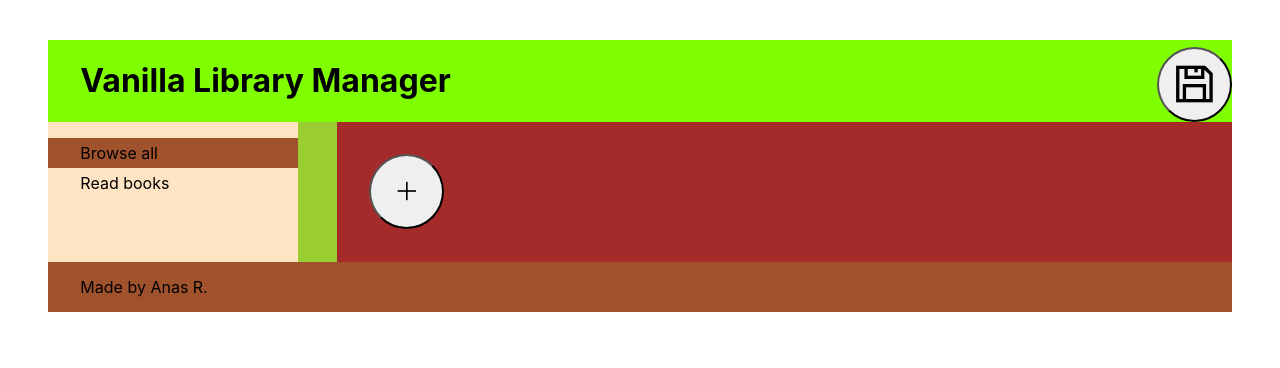
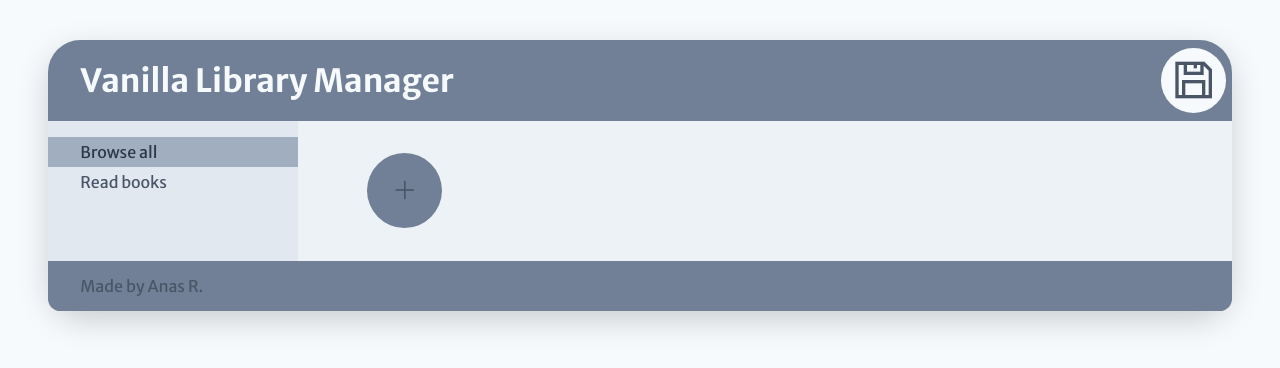
Before and after one commit to anas-r/vanilla-library, a website built with webpack: page dist/index.html in a window 1280 px wide. Built offline with nearby package versions, Linux system fonts and the light colour scheme.

Commit message:
improved design

```diff
--- a/src/assets/css/styles.css
+++ b/src/assets/css/styles.css
@@ -1,13 +1,21 @@
+@import url('https://fonts.googleapis.com/css2?family=Merriweather+Sans:wght@400;700&display=swap');
+
 :root {
     --baseline: 20px;
-    --baselinephi: calc(1.618*var(--baseline));
-    --baselineihp: calc(0.618*var(--baseline));
+    --baselinephi: calc(1.618 * var(--baseline));
+    --baselineihp: calc(0.618 * var(--baseline));
+}
+
+body {
+    background-color: #F7FAFC;
 }
 
 * {
     box-sizing: border-box;
-    font-family: "SF Pro Display", sans-serif;
+    font-family: "Merriweather Sans", sans-serif;
     cursor: default;
+    transition: all 0.3s ease-in-out;
+    color: #4A5568;
 }
 
 .hidden {
@@ -20,26 +28,35 @@ ul {
 }
 
 .content {
-    margin: calc(2*var(--baseline));
+    border-radius: var(--baselinephi);
+    margin: calc(2 * var(--baseline));
     display: grid;
-    background-color: yellowgreen;
+    background-color: #EDF2F7;
+    box-shadow: 0px 10px 34px -4px rgba(0,0,0,0.21);
     grid-template-areas: 'header header header header header' 'nav lib lib lib lib' 'footer footer footer footer footer';
 }
 
 header {
     padding-left: var(--baselinephi);
+    border-radius: var(--baselinephi) var(--baselinephi) 0 0;
+    height: 81px;
     grid-area: header;
     justify-content: space-between;
-    background-color: chartreuse;
+    background-color: #718096;
     display: flex;
 }
+
 /*
 NAVIGATION SIDEBAR
  */
 nav {
     grid-area: nav;
-    background-color: bisque;
+    background-color: #E2E8F0;
     max-width: 250px;
+}
+
+nav li {
+    cursor: pointer;
 }
 
 nav ul li {
@@ -47,8 +64,13 @@ nav ul li {
     padding: 5px var(--baselinephi);
 }
 
+h1 {
+    color: #F7FAFC;
+}
+
 .nav-selected {
-    background-color: sienna;
+    background-color: #A0AEC0;
+    color : #2D3748;
 }
 
 /*
@@ -57,31 +79,36 @@ SECTION
 
 .library {
     grid-area: lib;
-    background-color: brown;
     display: grid;
     grid-template-columns: repeat(4, 1fr);
-    grid-gap:var(--baselinephi);
+    grid-gap: var(--baselinephi);
     padding: var(--baselinephi);
 }
 
 .book {
     margin: 0;
     padding: 0 var(--baseline) var(--baseline) var(--baseline);
-    background-color: bisque;
+    background-color: #E2E8F0;
     border-radius: var(--baselineihp);
+    box-shadow: 0px 10px 34px -4px rgba(0,0,0,0.15);
+}
+
+.book:hover {
+    box-shadow: 0px 10px 34px -4px rgba(0,0,0,0.3);
 }
 
 .book-read > .book-menu {
-    background-color: sienna;
+    background-color: #718096;
 }
+
 
 .book-menu {
     display: flex;
     width: calc(100% + 2 * var(--baseline));
     justify-content: flex-end;
     margin-bottom: var(--baselineihp);
-    transform: translate(calc(-1*var(--baseline)));
-    background-color: chartreuse;
+    transform: translate(calc(-1 * var(--baseline)));
+    background-color: #CBD5E0;
     padding: var(--baselineihp);
     border-radius: var(--baselineihp) var(--baselineihp) 0 0;
 }
@@ -91,6 +118,18 @@ SECTION
     height: 35px;
     width: 35px;
     border-radius: 35px;
+    border: none;
+    color: #A0AEC0;
+    background-color: #F7FAFC;
+    cursor: pointer;
+}
+
+.book-read .menu-option {
+    color: #718096;
+}
+
+.menu-option * {
+    cursor: pointer;
 }
 
 .book-option {
@@ -105,18 +144,46 @@ SECTION
     justify-content: flex-end;
 }
 
+.btn-wrapper button {
+    background-color: #F7FAFC;
+}
+
 .btn-wrapper > *,
 .save-btn-wrapper > * {
     width: 75px;
     height: 75px;
     border-radius: 75px;
+    border: none;
+}
+
+.btn-wrapper:hover > *,
+.save-btn-wrapper:hover > * {
+    box-shadow: 0px 10px 34px -4px rgba(0,0,0,0.35);
+}
+
+.save-btn-wrapper > *{
+    margin: auto 6px auto auto;
+    width: 65px;
+    height: 65px;
+    color: #A0AEC0;
+    background-color: #F7FAFC;
+    cursor: pointer;
+}
+
+.save-btn-wrapper i {
+    cursor: pointer;
+}
+
+.btn-wrapper button {
+    background-color: #718096;
+    color: #F3FAFC;
 }
 
 *[contenteditable="true"] {
-    background-color: yellow;
+    background-color: #A0AEC0;
 }
 
-.hidden  {
+.hidden   {
     display: none;
 }
 
@@ -126,11 +193,13 @@ FOOTER
 
 footer {
     grid-area: footer;
-    background-color: sienna;
+    background-color: #718096;
     padding: 15px 15px 15px var(--baselinephi);
+    border-radius: 0 0 var(--baselineihp) var(--baselineihp);
+
 }
 
-@media screen and (max-width: 1368px){
+@media screen and (max-width: 1368px) {
     .library {
         grid-template-columns: repeat(3, 1fr);
     }
```
Also changed, not shown: dist/main.js.
